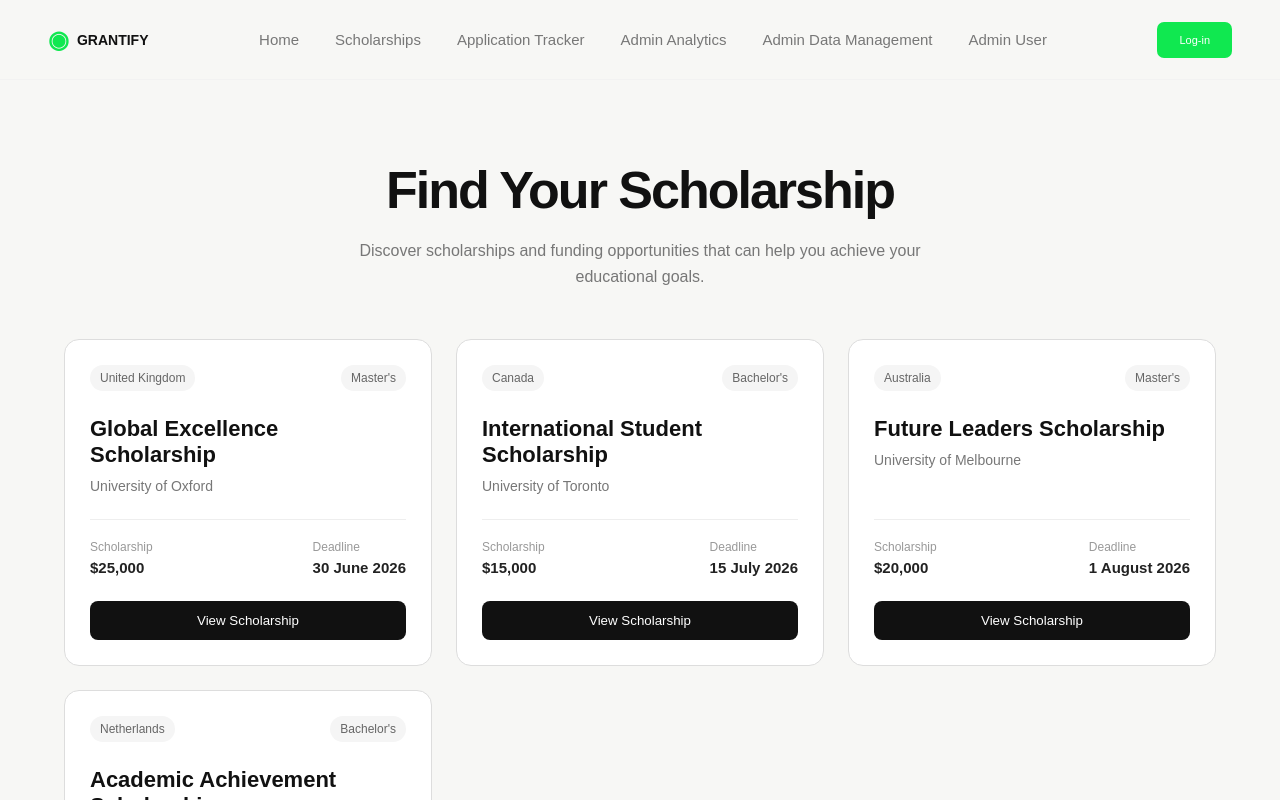
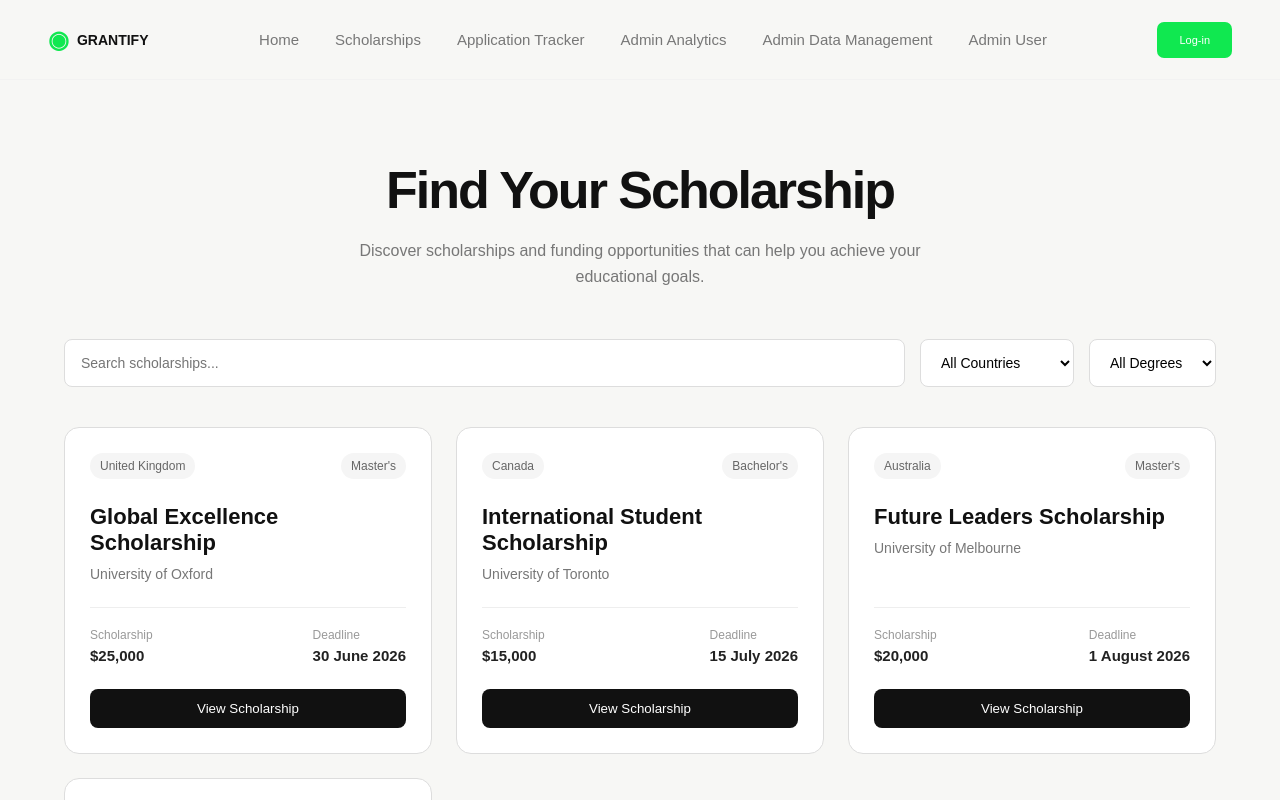
Before and after one commit to aurnabsleeps/Grantify, a React (Vite) app: page /scholarships in a window 1280 px wide. Shown: the top 800 px of the page. Built offline with nearby package versions, Linux system fonts and the light colour scheme.

Commit message:
Add application tracker

```diff
--- a/src/App.jsx
+++ b/src/App.jsx
@@ -1,6 +1,5 @@
 import { Routes, Route } from "react-router-dom";
 
-import Header from "./components/Header/Header";
 import Home from "./components/Home/Home";
 import Scholarship from "./components/Scholarship/Scholarship";
 import ApplicationTracker from "./components/ApplicationTracker/ApplicationTracker";
@@ -15,10 +14,10 @@ const App = () => {
     <Routes>
       <Route path="/" element={<Home />} />
       <Route path="/scholarships" element={<Scholarship />} />
-      <Route path="/applicationtracker" element={<ApplicationTracker />} />
+      <Route path="/applications" element={<ApplicationTracker />} />
 
       <Route path="/adminanalytics" element={<AdminAnalytics />} />
-      <Route path="admindatamanagement" element={<AdminDataManagement />} />
+      <Route path="/admindatamanagement" element={<AdminDataManagement />} />
       <Route path="/adminusermanagement" element={<AdminUserManagement />} />
     </Routes>
   );
--- a/src/components/Header/Header.jsx
+++ b/src/components/Header/Header.jsx
@@ -19,7 +19,7 @@ const Header = () => {
           Scholarships
         </Link>
 
-        <Link to="/applicationtracker">
+        <Link to="/applications">
           Application Tracker
         </Link>
 
--- a/src/components/Scholarship/Scholarship.css
+++ b/src/components/Scholarship/Scholarship.css
@@ -37,3 +37,42 @@
   grid-template-columns: repeat(3, 1fr);
   gap: 24px;
 }
+
+/* Search and Filters */
+
+.scholarship-filters {
+  width: 90%;
+  max-width: 1200px;
+
+  margin: 0 auto 40px;
+
+  display: flex;
+
+  gap: 15px;
+}
+
+.scholarship-filters input {
+  flex: 1;
+
+  padding: 14px 16px;
+
+  border: 1px solid #ddd;
+
+  border-radius: 8px;
+
+  font-size: 14px;
+}
+
+.scholarship-filters select {
+  padding: 14px 16px;
+
+  border: 1px solid #ddd;
+
+  border-radius: 8px;
+
+  background-color: white;
+
+  font-size: 14px;
+
+  cursor: pointer;
+}
--- a/src/components/Scholarship/Scholarship.jsx
+++ b/src/components/Scholarship/Scholarship.jsx
@@ -10,13 +10,45 @@ const Scholarship = () => {
       <Header />
 
       <section className="scholarship-hero">
+
         <h1>Find Your Scholarship</h1>
 
         <p>
           Discover scholarships and funding opportunities
           that can help you achieve your educational goals.
         </p>
+
       </section>
+
+
+      {/* Search and Filters */}
+
+      <section className="scholarship-filters">
+
+        <input
+          type="text"
+          placeholder="Search scholarships..."
+        />
+
+        <select>
+          <option>All Countries</option>
+          <option>United Kingdom</option>
+          <option>Canada</option>
+          <option>Australia</option>
+          <option>Netherlands</option>
+        </select>
+
+        <select>
+          <option>All Degrees</option>
+          <option>Bachelor's</option>
+          <option>Master's</option>
+          <option>PhD</option>
+        </select>
+
+      </section>
+
+
+      {/* Scholarship Cards */}
 
       <section className="scholarship-list">
 
```
